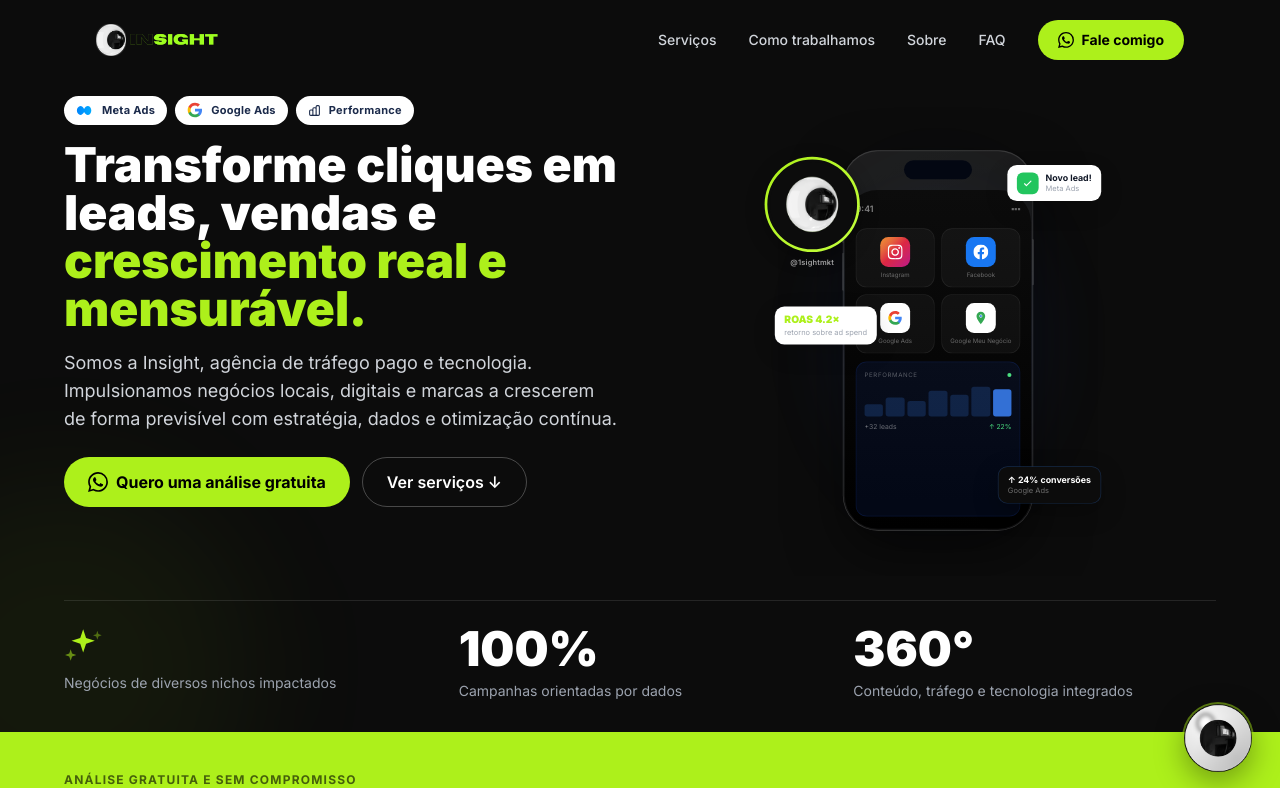
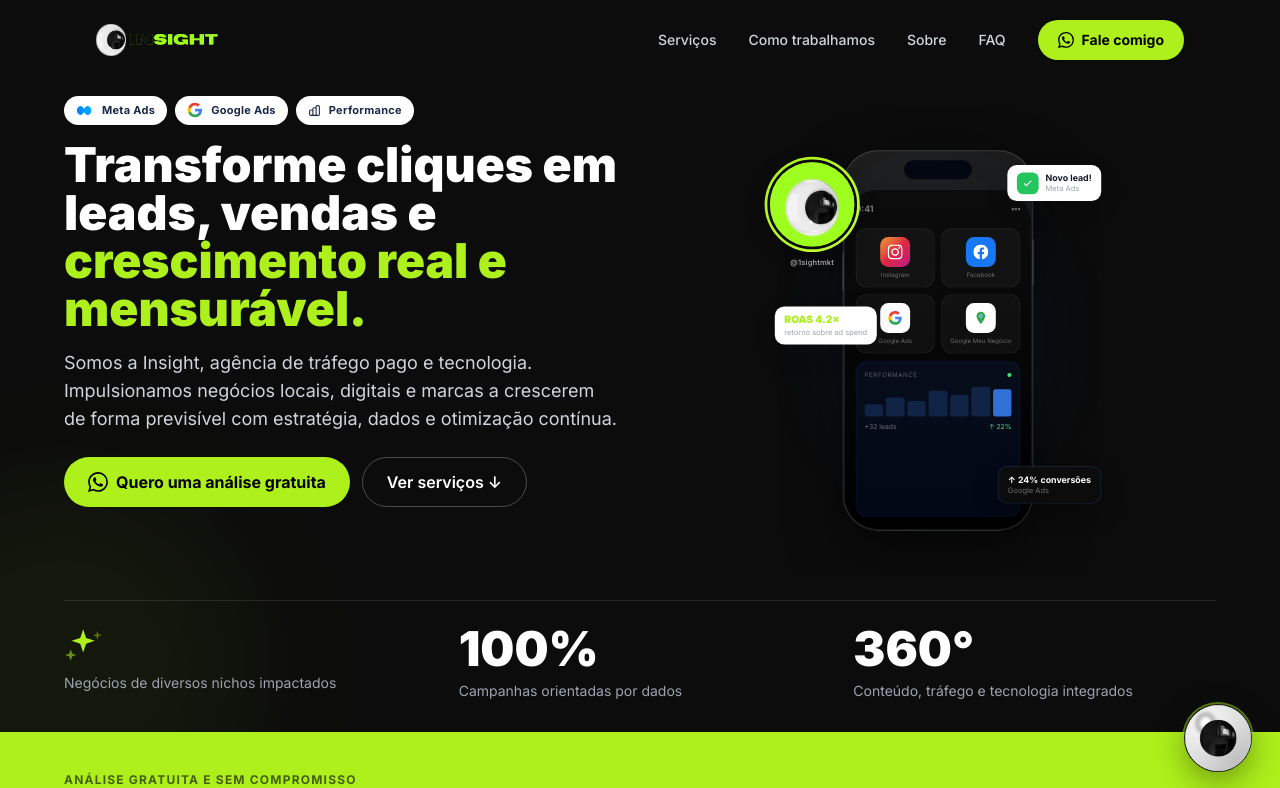
Before and after one commit to rafabelamk/insight-site, a Next.js app: page / in a window 1280 px wide. Shown: the top 788 px of the page. Built offline with nearby package versions, Linux system fonts and the light colour scheme.

Commit message:
Add files via upload

```diff
--- a/app/page.js
+++ b/app/page.js
@@ -134,8 +134,8 @@
       {/* Story ring: perfil Instagram */}
       <div style={{position:'absolute',left:'-15px',top:'60px',zIndex:10,display:'flex',flexDirection:'column',alignItems:'center',gap:'7px',animation:'floatIcon 3.8s ease-in-out infinite',animationDelay:'0.4s'}}>
         <div style={{width:'140px',height:'140px',borderRadius:'50%',background:'linear-gradient(135deg,#adf01b,#c3ff3d)',padding:'4px',boxShadow:'0 8px 28px rgba(0,0,0,0.3)'}}>
-          <div style={{width:'100%',height:'100%',borderRadius:'50%',border:'4px solid #0c0c0c',overflow:'hidden',background:'#0c0c0c',display:'flex',alignItems:'center',justifyContent:'center'}}>
-            <Image src="/logos/eye-icon.png" alt="Insight" width={100} height={100} style={{width:'70%',height:'auto',objectFit:'contain'}}/>
+          <div style={{width:'100%',height:'100%',borderRadius:'50%',border:'4px solid #0c0c0c',overflow:'hidden'}}>
+            <Image src="/logos/eye-on-green.png" alt="Insight" width={140} height={140} style={{width:'100%',height:'100%',objectFit:'cover'}}/>
           </div>
         </div>
         {/* TODO: confirme o @ correto do Instagram da Insight */}
```
Also changed, not shown: public/logos/eye-on-green.png (added).
